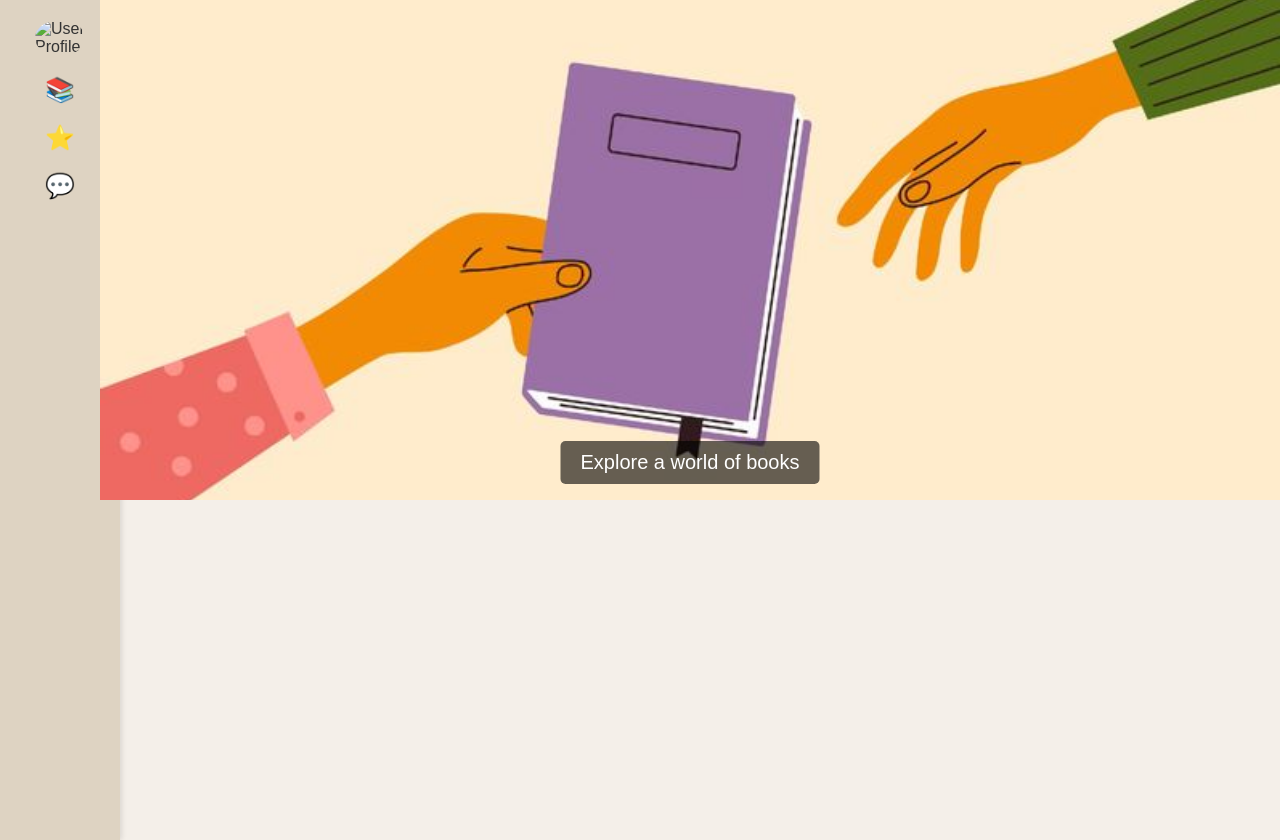
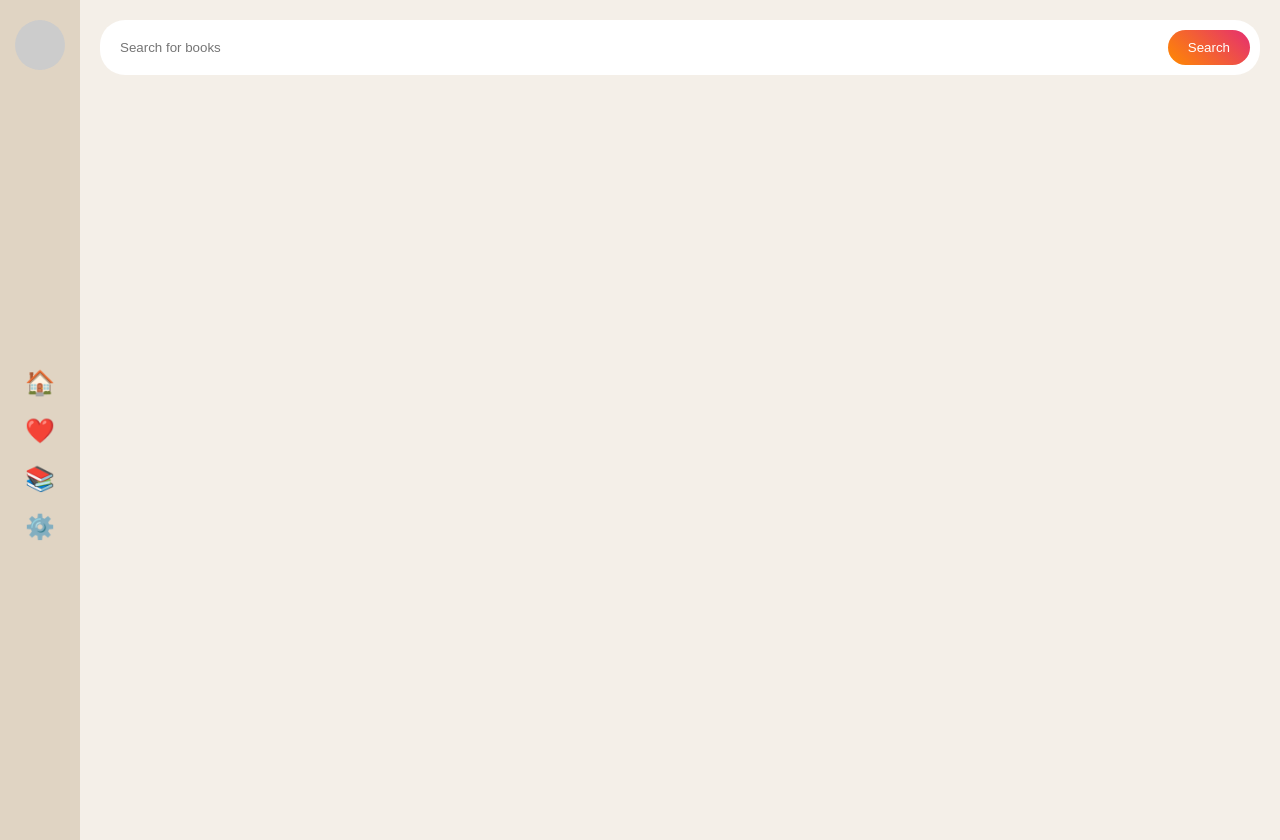
Before and after one commit to kiara-adams/awodwa-books, a plain HTML site: page home.html in a window 1280 px wide. Before the commit the page ends 800 px from the top, so only its background shows below. Drawn offline with Linux system fonts and the light colour scheme.

Commit message:
added updates

```diff
--- a/home.html
+++ b/home.html
@@ -3,112 +3,99 @@
 <head>
     <meta charset="UTF-8">
     <meta name="viewport" content="width=device-width, initial-scale=1.0">
-    <title>Image Slider</title>
+    <title>Document</title>
+</head>
 <style>
     body {
         font-family: Arial, sans-serif;
-            background-color: #f4efe9;
-            color: #333;
+        display: flex;
+        background: #f4efe8;
         margin: 0;
-            padding: 0;
-            display: flex;
+        height: 100vh;
     }
     .sidebar {
         width: 80px;
-            background: #ded3c2;
-            padding: 20px;
+        background: #e0d4c3;
         display: flex;
         flex-direction: column;
         align-items: center;
-            position: fixed;
-            top: 0;
-            left: 0;
+        padding: 20px 0;
         height: 100vh;
-            box-shadow: 2px 0px 5px rgba(0, 0, 0, 0.1);
+        justify-content: space-between;
     }
-        .sidebar img {
+    .profile-pic {
         width: 50px;
+        height: 50px;
+        background: #ccc;
         border-radius: 50%;
         margin-bottom: 20px;
     }
-        .sidebar-icons {
+    .nav-btn {
+        background: none;
+        border: none;
+        font-size: 24px;
+        margin: 10px 0;
+        cursor: pointer;
+        text-decoration: none;
+        color: black;
+        display: block;
+        width: 100%;
+        text-align: center;
+    }
+    .nav-btn.active {
+        color: #d18b52;
+    }
+    nav {
         display: flex;
         flex-direction: column;
-            gap: 20px;
-            font-size: 24px;
+        flex-grow: 1;
+        justify-content: center;
     }
-        .sidebar-icons a {
-            text-decoration: none;
-            color: #333;
-            font-size: 24px;
+    main {
+        flex-grow: 1;
+        padding: 20px;
+    }    .search-bar {
+        display: flex;
+        align-items: center;
+        background: #fff;
+        padding: 10px;
+        border-radius: 25px;
     }
-        .slider {
-            position: relative;
-            max-width: 100%;
-            margin-left: 100px;
-            overflow: hidden;
-            width: calc(100% - 100px);
+    .search-bar input {
+        border: none;
+        outline: none;
+        flex-grow: 1;
+        padding: 10px;
     }
-        .slides {
-            display: flex;
-            width: 300%;
-            transition: transform 1s ease-in-out;
-        }
-        .slide {
-            width: 100%;
-            position: relative;
-        }
-        .slide img {
-            width: 100%;
-            height: 500px;
-            object-fit: cover;
-        }
-        .caption {
-            position: absolute;
-            bottom: 20px;
-            left: 50%;
-            transform: translateX(-50%);
-            background: rgba(0, 0, 0, 0.6);
-            color: #fff;
+    .search-btn {
+        background: linear-gradient(45deg, #ff8a00, #e52e71);
+        border: none;
         padding: 10px 20px;
-            font-size: 20px;
-            border-radius: 5px;
+        border-radius: 20px;
+        color: white;
+        cursor: pointer;
     }
 </style>
-</head>
 <body>
     <div class="sidebar">
-        <img src="user.jpg" alt="User Profile">
-        <div class="sidebar-icons">
-            <a href="index.html">📚</a>
-            <a href="favorites.html">⭐</a>
-            <a href="chat.html">💬</a>
+        <a href="./newww.html">
+        <div class="profile-pic">
+        </div></a>
+        <nav>
+            <a href="home.html" class="nav-btn active">🏠</a>
+            <a href="favorites.html" class="nav-btn">❤️</a>
+            <a href="library.html" class="nav-btn">📚</a>
+            <a href="settings.html" class="nav-btn">⚙️</a>
+        </nav>
     </div>
+    <main>
+        <header>
+            <div class="search-bar">
+                <input type="text" placeholder="Search for books">
+                <button class="search-btn">Search</button>
             </div>
-    <div class="slider">
-        <div class="slides">
-            <div class="slide">
-                <img src="./Teaching self-regulation could help young students learn better.jpeg" alt="Slide 1">
-                <div class="caption">Explore a world of books</div>
+    <div class="home-img">
+
     </div>
-            <div class="slide">
-                <img src="./" alt="Slide 2">
-                <div class="caption">Trade your books easily</div>
-            </div>
-            <div class="slide">
-                <img src="slide3.jpg" alt="Slide 3">
-                <div class="caption">Connect with fellow readers</div>
-            </div>
-        </div>
-    </div>
-    <script>
-        let index = 0;
-        function showNextSlide()
-            const slides = document.querySelector(".slides");
-            index = (index + 1) % 3;
-            slides.style.transform = `translateX(-${index * 100}%)`;
-        }
-        setInterval(showNextSlide, 3000);
-    </script>
 </body>
 </html>
--- a/index.html
+++ b/index.html
@@ -120,7 +120,7 @@
 </head>
 <body>
     <div class="sidebar">
-        <a href="./profile.html">
+        <a href="./newww.html">
         <div class="profile-pic">
         </div></a>
         <nav>
```
Also changed, not shown: newww.html (added, +209 -0 lines). Lines whose indentation alone changed are shown as unchanged.
